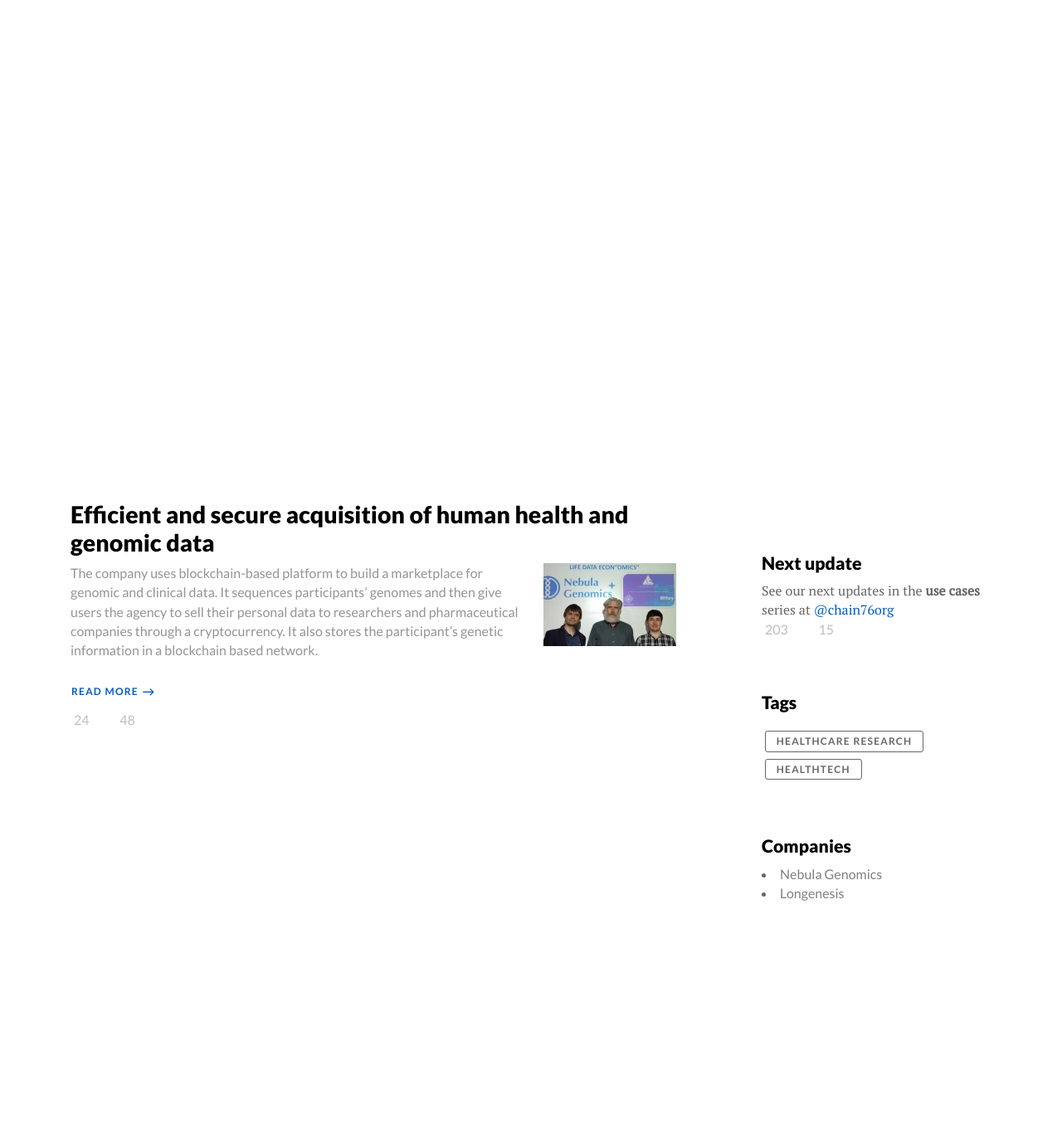
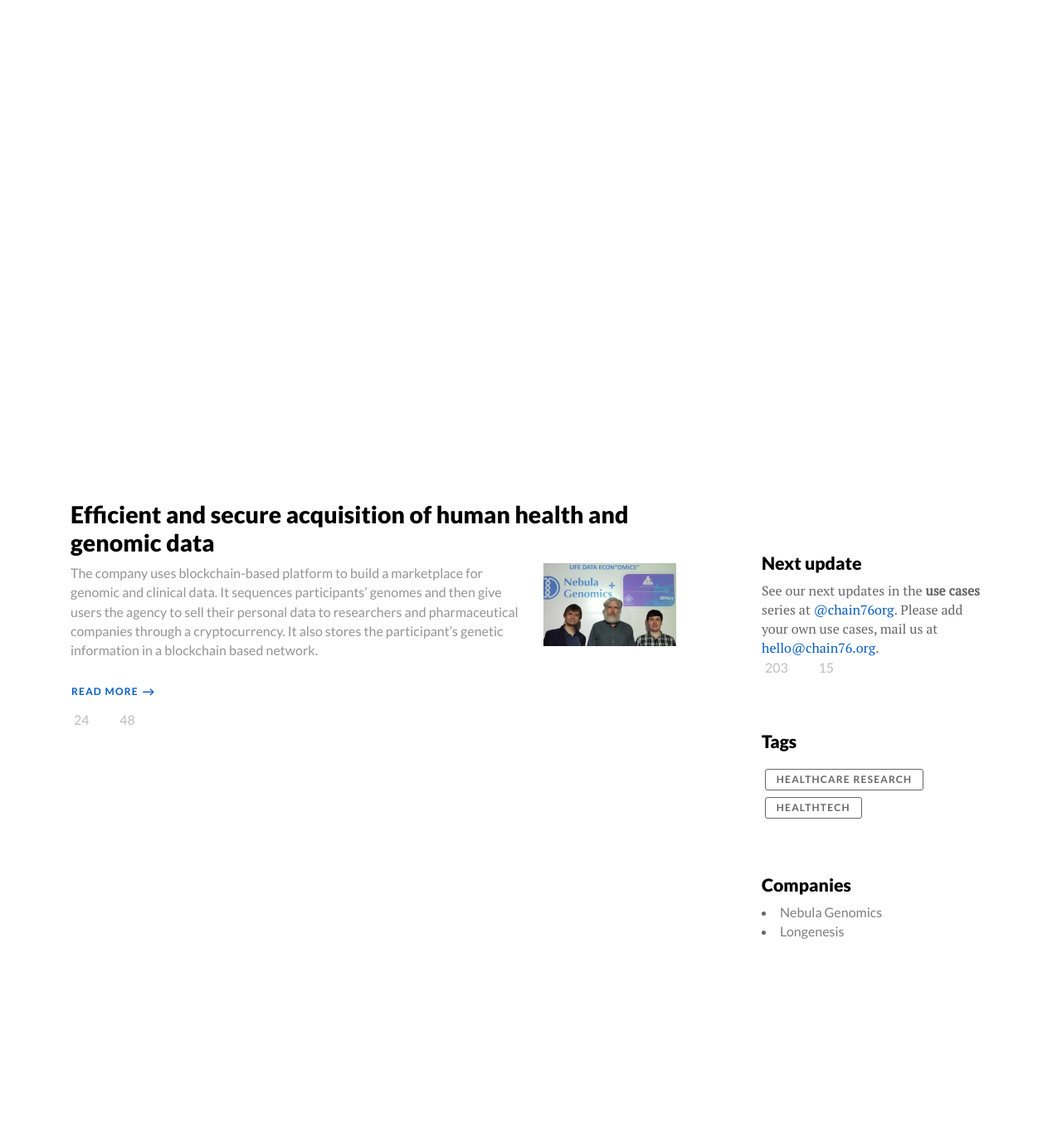
Before and after one commit to chain76org/usecases.chain76.org, a Jekyll site: the page built from index.html, in a window 1280 px wide. Shown: the whole page at 83% size. Built offline with Jekyll 4.4.1, drawn with Linux system fonts in a browser that asks for light colours; some web fonts are replaced; a script that is not in the unit is left out; before the commit the page ends 1308 px from its top, so only the background shows below that.

Commit message:
Invite submissions

```diff
--- a/index.html
+++ b/index.html
@@ -106,7 +106,7 @@
                   <div class="mt-6">
                     <h4>Next update</h4>
                     <p>
-                      See our next updates in the <strong>use cases</strong> series at <a href="https://twitter.com/chain76org">@chain76org</a>
+                      See our next updates in the <strong>use cases</strong> series at <a href="https://twitter.com/chain76org">@chain76org</a>. Please add your own use cases, mail us at <a href="mailto:hello@chain76.org">hello@chain76.org</a>.
                       <br>
                       <span class="far fa-heart text-300 mt-3"></span><span class="text-400 text-sans-serif pl-1">203</span>
                       <span class="far fa-comment text-300 mt-3 ml-4"></span><span class="text-400 text-sans-serif pl-1">15</span>
```
